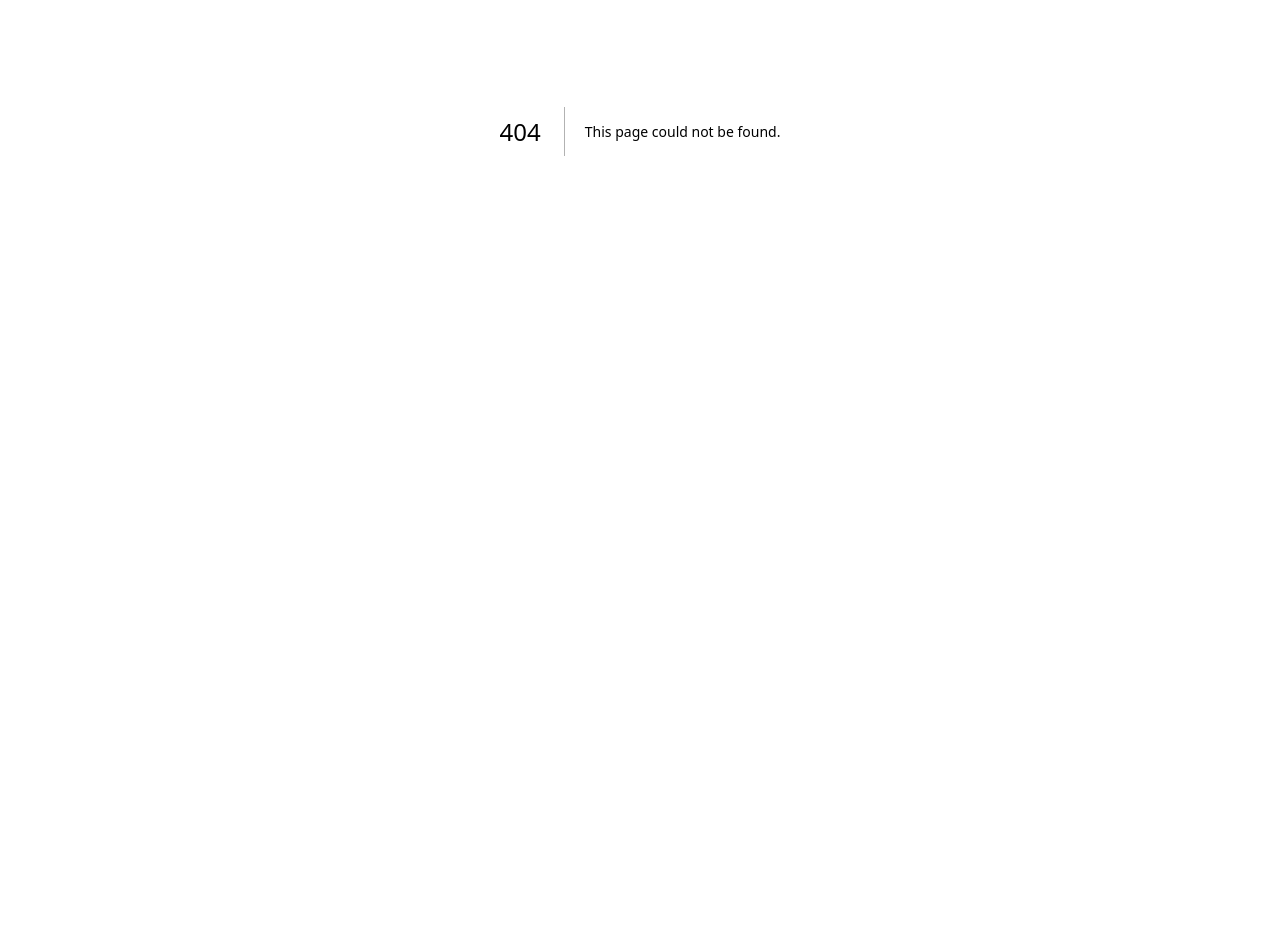
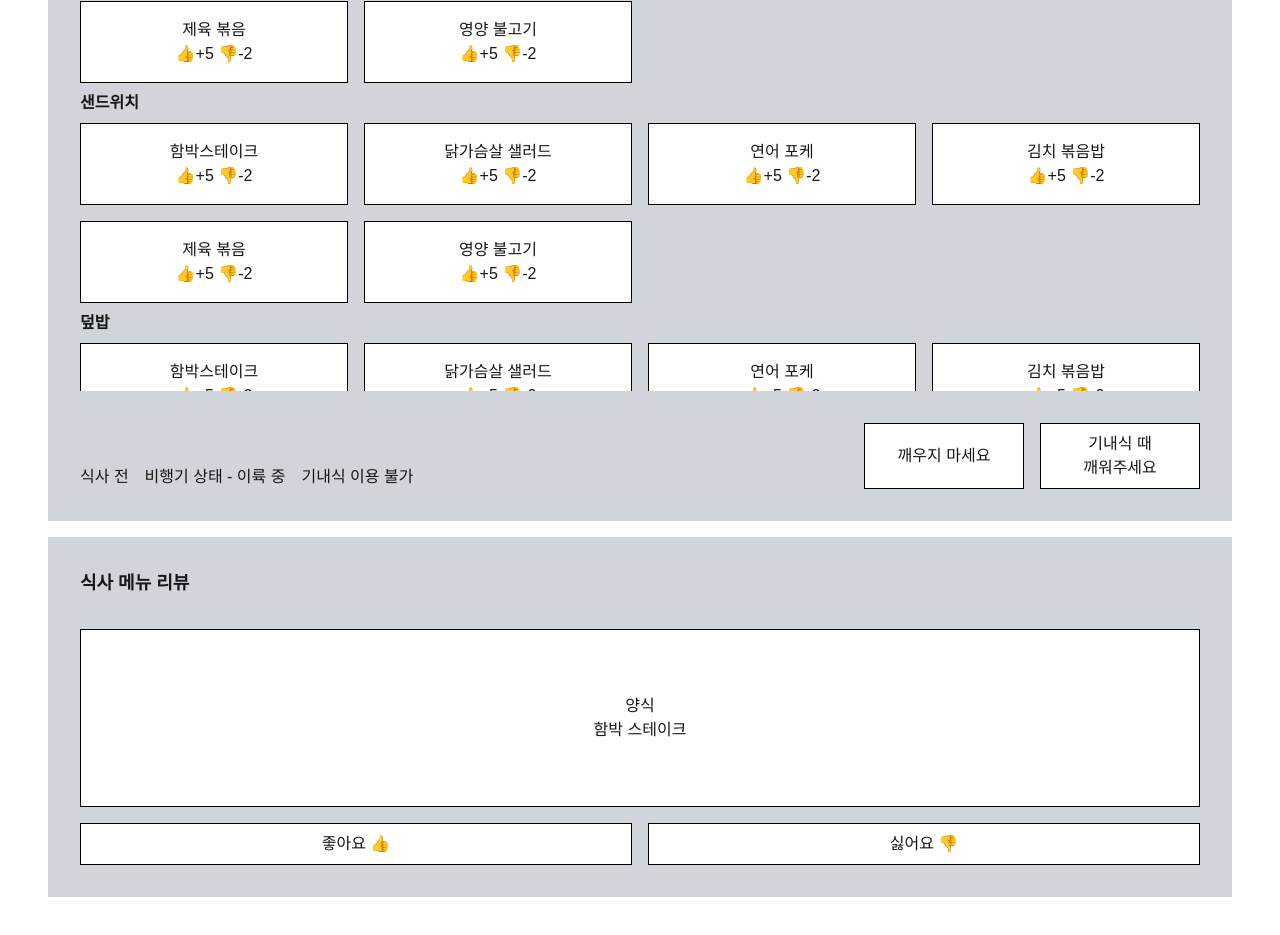
Before and after one commit to bluelemon61/pnu_db_proj_inflight_meal, a Next.js app: page /passenger in a window 1280 px wide. Before the commit this address had no page. Shown: the part 317-1252 px from the top of the page. Before the commit the page ends 896 px from the top, so only its background shows below. Built offline with nearby package versions, Linux system fonts and the light colour scheme.

Commit message:
feat: passenger UI

```diff
--- /dev/null
+++ b/app/passenger/page.js
@@ -0,0 +1,84 @@
+"use client"
+
+import { Fragment, useState } from "react"
+
+export default function Passenger() {
+  const [samples, setSamples] = useState([
+    '함박스테이크',
+    '닭가슴살 샐러드',
+    '연어 포케',
+    '김치 볶음밥',
+    '제육 볶음',
+    '영양 불고기',
+  ]);
+
+  const [categories, setCategories] = useState([
+    '양식', '샌드위치', '덮밥', '포케',
+  ]);
+
+  return (
+    <div className="flex flex-col gap-8">
+      <div className="flex flex-col gap-4">
+        <h1 className="font-black text-2xl">기내식</h1>
+        <div className="flex flex-col bg-gray-300 p-8 gap-8">
+          <h2 className="font-bold text-lg">주문</h2>
+          <div className="flex flex-col gap-2 h-[520px] overflow-y-scroll">
+            {
+              categories.map((category, idx) => {
+                return (
+                  <Fragment key={`${category}-${idx}`}>
+                    <h2 className="font-bold">{category}</h2>
+                    <div className="grid grid-cols-4 gap-4">
+                      {
+                        samples.map((food, i) => {
+                          return (
+                            <button key={`${food}-${i}`} className="py-4 bg-white border-1 border-black">
+                              <p>{food}</p>
+                              <p>👍+5 👎-2</p>
+                            </button>
+                          )
+                        })
+                      }
+                    </div>
+                  </Fragment>
+                )
+              })
+            }
+          </div>
+          <div className="flex justify-between items-end">
+            <div className="flex gap-4">
+              <p>식사 전</p>
+              <p>비행기 상태 - 이륙 중</p>
+              <p>기내식 이용 불가</p>
+            </div>
+            <div className="flex justify-end gap-4">
+              <button className="bg-white w-40 py-2 border-1 border-black">
+                깨우지 마세요
+              </button>
+              <button className="bg-white w-40 py-2 border-1 border-black">
+                기내식 때<br/>깨워주세요
+              </button>
+            </div>
+          </div>
+        </div>
+        <div className="flex flex-col bg-gray-300 p-8 gap-8">
+          <h2 className="font-bold text-lg">식사 메뉴 리뷰</h2>
+          <div className="flex flex-col gap-4">
+            <button className="w-full bg-white py-16 border-1 border-black">
+              양식 <br/>
+              함박 스테이크
+            </button>
+            <div className="flex justify-between gap-4">
+              <button className="w-full bg-white py-2 border-1 border-black">
+                좋아요 👍
+              </button>
+              <button className="w-full bg-white py-2 border-1 border-black">
+                싫어요 👎
+              </button>
+            </div>
+          </div>
+        </div>
+      </div>
+    </div>
+  )
+}
```
